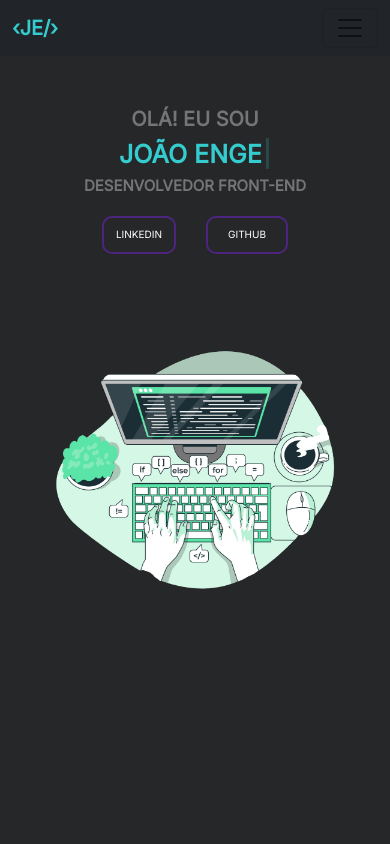
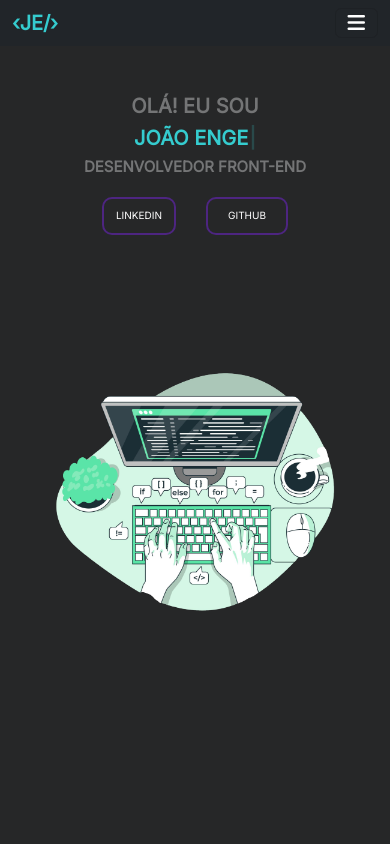
Before and after one commit to JoaoEngel/Portifolio-JE, a React (Create React App) app: page / in a window 390 px wide. Shown: the top 844 px of the page. Built offline with nearby package versions, Linux system fonts and the light colour scheme.

Commit message:
animations-add

```diff
--- a/package.json
+++ b/package.json
@@ -1,5 +1,5 @@
 {
-  "name": "responsive-portif-lio",
+  "name": "responsive-portifolio",
   "version": "0.1.0",
   "private": true,
   "dependencies": {
--- a/public/index.html
+++ b/public/index.html
@@ -11,11 +11,10 @@
       src="https://kit.fontawesome.com/d05ee3c1c7.js"
       crossorigin="anonymous"
     ></script>
-    <link href="https://unpkg.com/aos@2.3.1/dist/aos.css" rel="stylesheet" />
+    <link rel="stylesheet" href="https://unpkg.com/aos@next/dist/aos.css" />
     <title>React Portifolio</title>
   </head>
   <body>
-    <noscript>You need to enable JavaScript to run this app.</noscript>
     <div id="root"></div>
 
     <!-----bootstrap------>
@@ -38,9 +37,12 @@
 
     <!--------AOS Animation--------->
 
-    <script src="https://unpkg.com/aos@2.3.1/dist/aos.js"></script>
+    <script src="https://unpkg.com/aos@next/dist/aos.js"></script>
     <script>
-      AOS.init();
+      AOS.init({
+        easing: "ease-out-back",
+        duration: 1000,
+      });
     </script>
   </body>
 </html>
--- a/src/components/about/About.jsx
+++ b/src/components/about/About.jsx
@@ -16,7 +16,7 @@ export default function About() {
           <div className="col-sm-6 text-center pt-3">
             <h2>Sobre mim</h2>
             <p className="lead">
-              Seja bem vindo(a)! Eu me chamo João Fabiano Engel, tenho 28 anos e
+              Seja bem vindo(a)! Eu me chamo João Fabiano Engel, tenho 29 anos e
               sou formado em ciências biológicas licenciatura. Mesmo sendo
               apaixonado por biologia e ciências no geral, em 2022 resolvi
               seguir uma outra paixão, a área de Programação, desde então tenho
--- a/src/components/home/Home.jsx
+++ b/src/components/home/Home.jsx
@@ -4,7 +4,7 @@ import Typewriter from "typewriter-effect";
 
 export default function Home() {
   return (
-    <div className="header-wraper mt-5" id="home">
+    <div className="header-wraper mt-3" id="home">
       <div className="main-info">
         <h1>OLÁ! EU SOU</h1>
         <h3>
--- a/src/components/home/home.css
+++ b/src/components/home/home.css
@@ -4,7 +4,7 @@
   position: relative;
   background: url(/src/assets/images/background.png) no-repeat;
   background-size: 500px;
-  background-position: 70%;
+  background-position: 75%;
   background-color: var(--gray-dark);
   height: 100vh;
 }
@@ -90,7 +90,7 @@
   }
 
   .main-buttons {
-    font-size: 20px;
+    font-size: 15px;
   }
 }
 
--- a/src/components/navbar/Navbar.jsx
+++ b/src/components/navbar/Navbar.jsx
@@ -17,7 +17,7 @@ export default function Navbar() {
           aria-expanded="false"
           aria-label="Toggle navigation"
         >
-          <span className="navbar-toggler-icon"></span>
+          <i className="fa-solid fa-bars"></i>
         </button>
 
         <div
--- a/src/components/navbar/navbar.css
+++ b/src/components/navbar/navbar.css
@@ -34,3 +34,7 @@ nav ul li {
 .navbar-nav > li > a:hover {
   border-bottom: 0.1875rem solid var(--blue);
 }
+
+.navbar-toggler i {
+  color: var(--white);
+}
--- a/src/components/projects/Projects.jsx
+++ b/src/components/projects/Projects.jsx
@@ -6,7 +6,7 @@ export default function Projects() {
       <div className="container p-5" />
       <div className="Heading pb-3">Projetos</div>
       <div className="row m-0 pt-4 justify-content-center">
-        <div className="col-lg-3 p-3">
+        <div className="col-lg-3 p-3" data-aos="zoom-in" data-aos-offset="250">
           <div className="card">
             <div className="card-body">
               <h5 className="card-title">Landing-page com HTML e CSS</h5>
@@ -25,7 +25,7 @@ export default function Projects() {
             </div>
           </div>
         </div>
-        <div className="col-lg-3 p-3">
+        <div className="col-lg-3 p-3" data-aos="zoom-in" data-aos-offset="250">
           <div className="card">
             <div className="card-body">
               <h5 className="card-title">Pokédex com HTML, CSS E JS</h5>
@@ -44,7 +44,7 @@ export default function Projects() {
             </div>
           </div>
         </div>
-        <div className="col-lg-3 p-3">
+        <div className="col-lg-3 p-3" data-aos="zoom-in" data-aos-offset="250">
           <div className="card card-soon">
             <div className="card-body">
               <h5 className="card-title">EM BREVE</h5>
--- a/src/styles/menu-mobile.css
+++ b/src/styles/menu-mobile.css
@@ -2,13 +2,13 @@
   .header-wraper {
     background-image: url(/src/assets/images/background.png) no-repeat;
     background-size: 300px;
-    background-position: center;
+    background-position: center 60%;
   }
 
   .main-info {
     display: block;
     position: absolute;
-    margin-top: 15%;
+    margin-top: 20%;
     left: 0;
     justify-content: center;
     align-items: center;
@@ -24,11 +24,7 @@
   }
 
   .main-info h3 {
-    font-size: 25px;
-  }
-
-  .typed-text {
-    font-size: 25px;
+    font-size: 20px;
   }
 
   .main-buttons {
```
Also changed, not shown: 1 other file (tests, documents, lock files or other folders).
